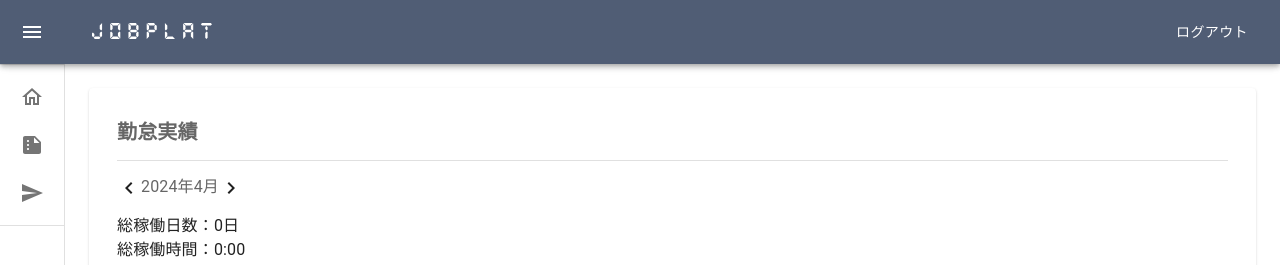
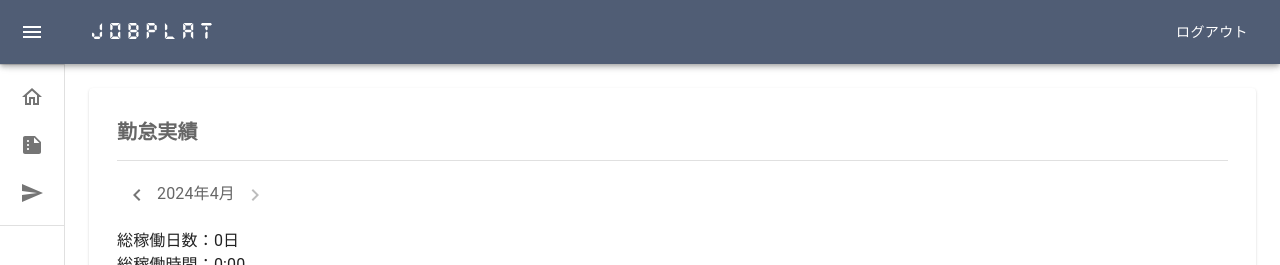
Before and after one commit to Ryota-01/attendance_app, a React (Create React App) app: page /attendancelist in a window 1280 px wide. Shown: the top 265 px of the page. Built offline with nearby package versions, Linux system fonts and the light colour scheme; no server answers; the database is empty; sample sign-in values are in the browser's storage.

Commit message:
休暇取得一覧コンポーネントの不要なコード修正とボタンレイアウト調整

```diff
--- a/src/components/CardComponent.jsx
+++ b/src/components/CardComponent.jsx
@@ -19,37 +19,10 @@ function CardComponent(props) {
           padding: "12px",
           height: props.height,
           width: props.width,
-          margin: props.margin
+          margin: props.margin,
         }}
       >
         <CardContent>
-          {title === "休暇取得一覧" ? (
-            <Box
-              sx={{
-                display: "flex",
-                justifyContent: "space-between",
-                padding: "12px 0",
-              }}
-            >
-              <Typography
-                variant="h6"
-                color="text.secondary"
-                fontWeight={"bold"}
-                gutterBottom
-              >
-                {title}
-              </Typography>
-              <Button
-                variant="contained"
-                size="small"
-                color="secondary"
-                href="/leaveRequest"
-                sx={{ fontWeight: "bold" }}
-              >
-                休暇申請
-              </Button>
-            </Box>
-          ) : (
           <Box marginBottom={"12px"}>
             <Typography
               variant="h6"
@@ -60,7 +33,6 @@ function CardComponent(props) {
               {title}
             </Typography>
           </Box>
-          )}
           <Divider />
           {children}
         </CardContent>
--- a/src/pages/attendancelist/AttendanceListPage.jsx
+++ b/src/pages/attendancelist/AttendanceListPage.jsx
@@ -1,6 +1,6 @@
 import { React, useEffect, useState } from "react";
 import { collection, doc, getDocs } from "firebase/firestore";
-import { Box, Grid, Stack, Typography, Link } from "@mui/material";
+import { Box, Grid, Stack, Typography, Link, IconButton } from "@mui/material";
 import { KeyboardArrowRight, KeyboardArrowLeft } from "@mui/icons-material";
 import AttendanceTotalWorkingTable from "./AttendanceTotalWorkingTable";
 import AttendanceDataTable from "./AttendanceListTable";
@@ -111,18 +111,6 @@ export default function AttendanceList() {
       color: "text.secondary",
       gutterBottom: true,
     },
-    link: {
-      component: "button",
-      underline: "none",
-      color: "inherit",
-    },
-    arrowIcon: {
-      sx: {
-        minWidth: 0,
-        justifyContent: "center",
-        verticalAlign: "bottom",
-      },
-    },
     gridItem: {
       xs: 12,
       sx: {
@@ -138,19 +126,15 @@ export default function AttendanceList() {
         <CardComponent title="勤怠実績">
           <Stack {...styles.stack}>
             <Box {...styles.box}>
-              <Link {...styles.link} onClick={handleLastMonth}>
-                <KeyboardArrowLeft {...styles.arrowIcon} />
-              </Link>
+              <IconButton onClick={handleLastMonth}>
+                <KeyboardArrowLeft />
+              </IconButton>
               <Typography {...styles.subTitle}>
                 {`${currentYear}年${currentMonth}月`}
               </Typography>
-              <Link
-                {...styles.link}
-                onClick={handleNextMonth}
-                disabled={disabled}
-              >
-                <KeyboardArrowRight {...styles.arrowIcon} />
-              </Link>
+              <IconButton onClick={handleNextMonth} disabled={disabled} >
+                <KeyboardArrowRight />
+              </IconButton>
             </Box>
           </Stack>
           <AttendanceTotalWorkingTable {...props} />
--- a/src/pages/home/LeaveRequestComponent.jsx
+++ b/src/pages/home/LeaveRequestComponent.jsx
@@ -1,12 +1,27 @@
 import React from "react";
 import ApplicationListDataTable from "./LeaveRequestComponentTable";
 import CardComponent from "../../components/CardComponent";
+import { Button, Stack } from "@mui/material";
 
 export default function LeaveRequestComponent(props) {
   const applicationsData = props.applicationsData;
   return (
     <>
       <CardComponent title={"休暇取得一覧"}>
+        <Stack
+          direction={"row"}
+          marginTop={"18px"}
+          spacing={1}
+        >
+          <Button
+            variant="contained"
+            size="small"
+            color="secondary"
+            href="/leaveRequest"
+          >
+            休暇申請
+          </Button>
+        </Stack>
         <ApplicationListDataTable applicationsData={applicationsData} />
       </CardComponent>
     </>
```
Lines whose indentation alone changed are shown as unchanged.
